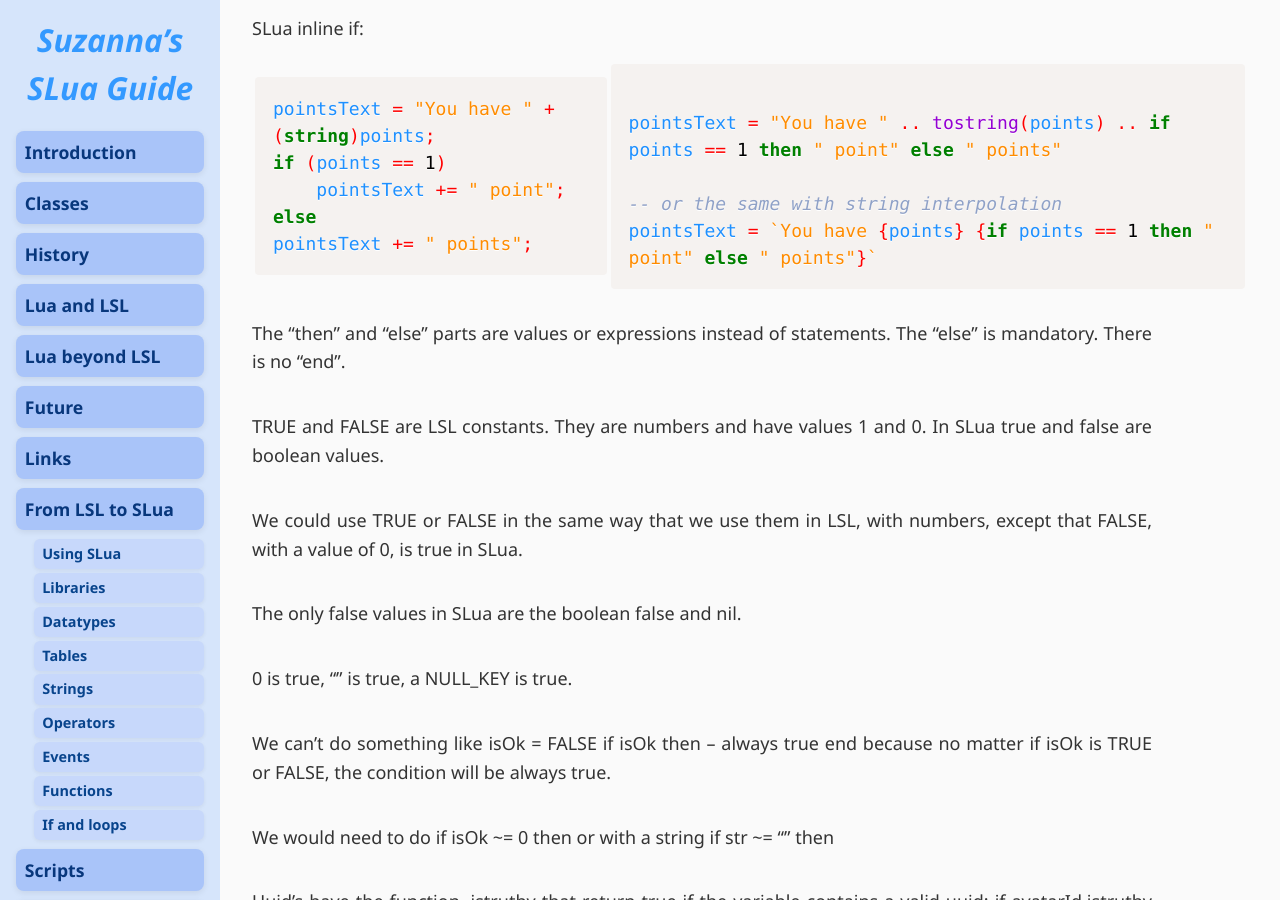
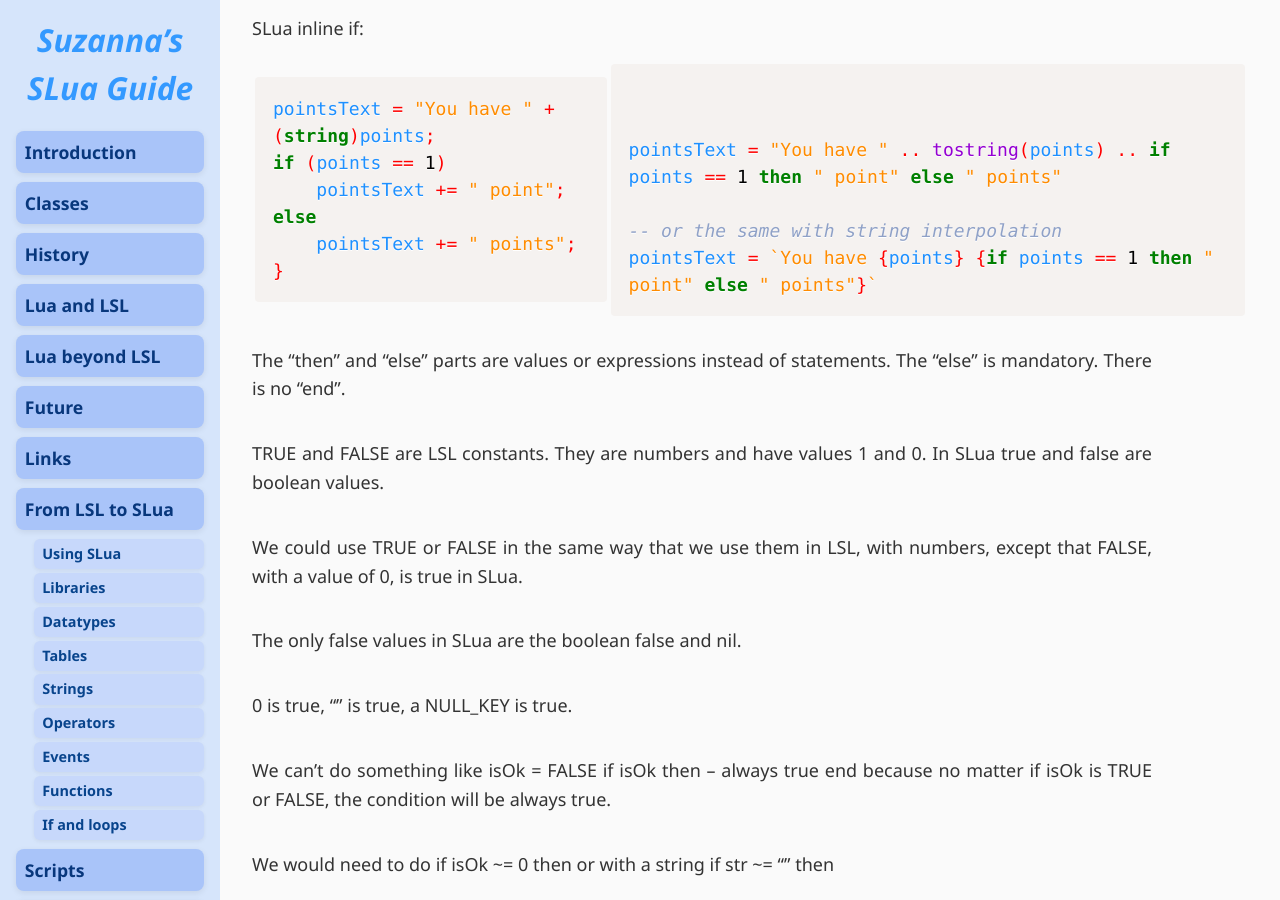
Before and after one commit to Suzanna-Linn/slua, a Jekyll site: the page built from docs/moving-if-and-loops.md, in a window 1280 px wide and 900 px high, scrolled down 1432 px. Built offline with Jekyll 4.4.1, drawn with Linux system fonts in a browser that asks for light colours; nearby versions of some CDN libraries; our own code applies the rules of GitHub Pages for plain Markdown files; comment, search, counter and statistics services are not loaded.

Commit message:
Update moving-if-and-loops.md

```diff
--- a/docs/moving-if-and-loops.md
+++ b/docs/moving-if-and-loops.md
@@ -77,9 +77,11 @@ SLua inline if:
 if (points == 1)
 	pointsText += " point";
 else
-pointsText += " points";</code></pre>
+	pointsText += " points";
+}</code></pre>
 </td><td>
 <pre class="language-slua"><code class="language-slua">
+
 pointsText = "You have " .. tostring(points) .. if points == 1 then " point" else " points"
 
 -- or the same with string interpolation
```
